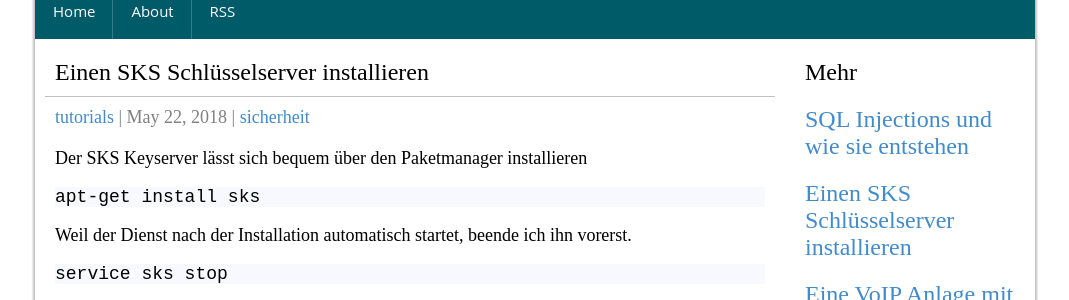
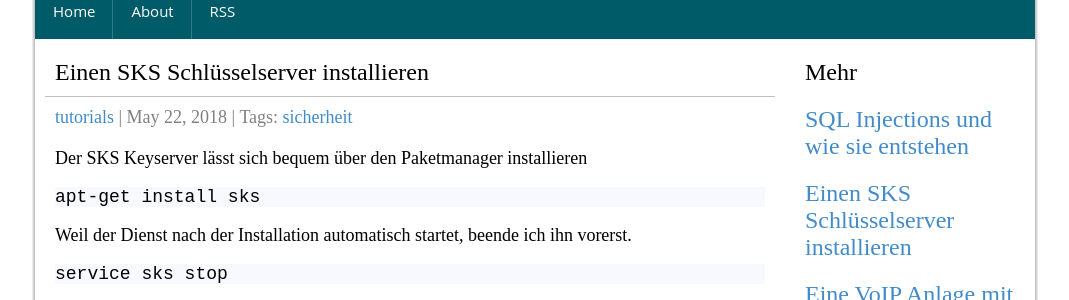
Before and after one commit to zarat/zarat.github.io, a Jekyll site: the page built from _posts/2018-05-22-sks.markdown, in a window 1280 px wide. Shown: the part 184-484 px from the top of the page, without its empty margins (105-1174 px from the left). Built offline with Jekyll 4.4.1, drawn with Linux system fonts in a browser that asks for light colours; comment, search, counter and statistics services are not loaded.

Commit message:
Update post.html

```diff
--- a/_layouts/post.html
+++ b/_layouts/post.html
@@ -17,10 +17,13 @@ layout: default
       {{ page.date | date: "%d" }},
       {{ page.date | date: "%Y" }} |
 
+      {% if page.tags %}
+      Tags:
       {% for tag in page.tags %}
       {% capture tag_name %}{{ tag }}{% endcapture %}
       <a href="/tag/{{ tag_name }}">{{ tag_name }}</a>
       {% endfor %}
+      {% endif %}
 
     </div>
 
```
